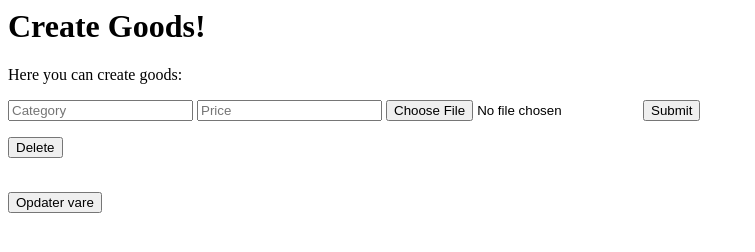
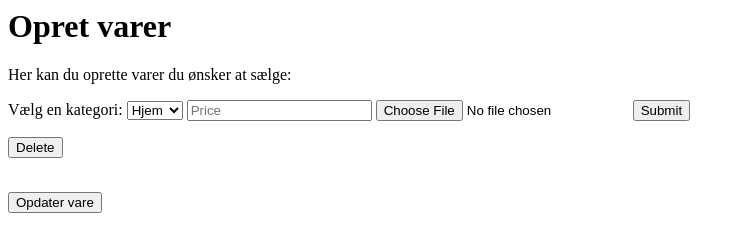
Before and after one commit to magr21ae/eksamen21, a website: page src/views/createGood.html in a window 1280 px wide. Shown: the whole page, without its empty margins (0-755 px from the left). Drawn offline with Linux system fonts and the light colour scheme.

Commit message:
Specifikke kategorier

```diff
--- a/data/goods.json
+++ b/data/goods.json
@@ -3,5 +3,10 @@
         "category": "Home ",
         "price": "400",
         "picture": "C:\\fakepath\\Martha-1.-skoledag-Balthazar-062-800x480.jpg"
+    },
+    {
+        "category": "Fashion",
+        "price": "200",
+        "picture": "C:\\fakepath\\pngtree-vector-cocktail-icon-png-image_559234.jpeg"
     }
 ]
--- a/src/views/createGood.html
+++ b/src/views/createGood.html
@@ -3,11 +3,17 @@
     <script src="createGood.js"></script>
   </head>
   <body>
-    <h1>Create Goods!</h1>
-    <p>Here you can create goods:</p>
+    <h1>Opret varer</h1>
+    <p>Her kan du oprette varer du ønsker at sælge:</p>
 
       <form id="form">
-        <input placeholder="Category" id="category" />
+          <label for="category">Vælg en kategori:</label>
+          <select id="category" name="category">
+            <option value="Home">Hjem</option>
+            <option value="Sport">Sport</option>
+            <option value="Fashion">Mode</option>
+          </select>
+        </input>
         <input placeholder="Price" id="price" />
         <input type="file" name="fileToUpload" id="picture">
         <input value="Submit" type="submit" />
```
